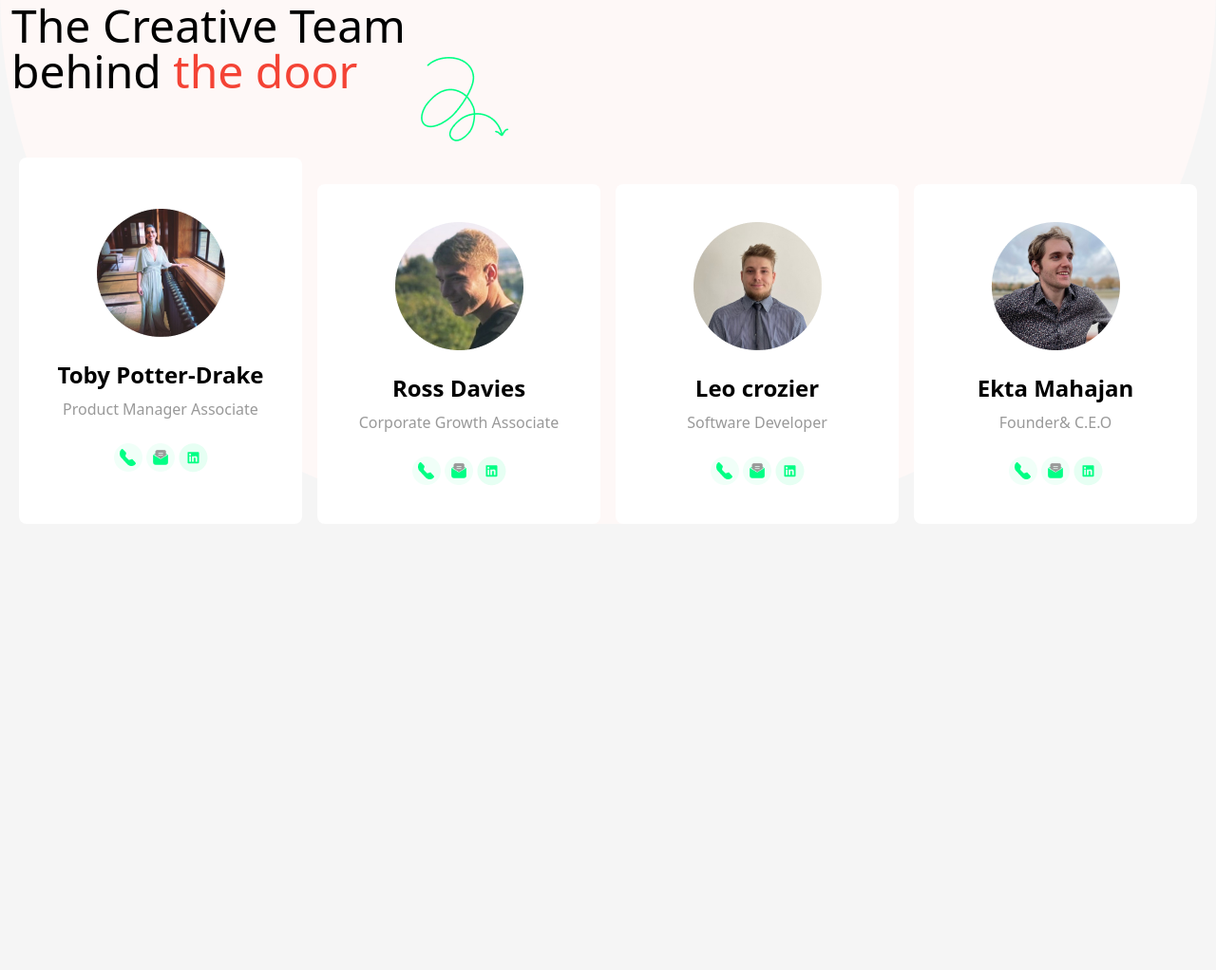
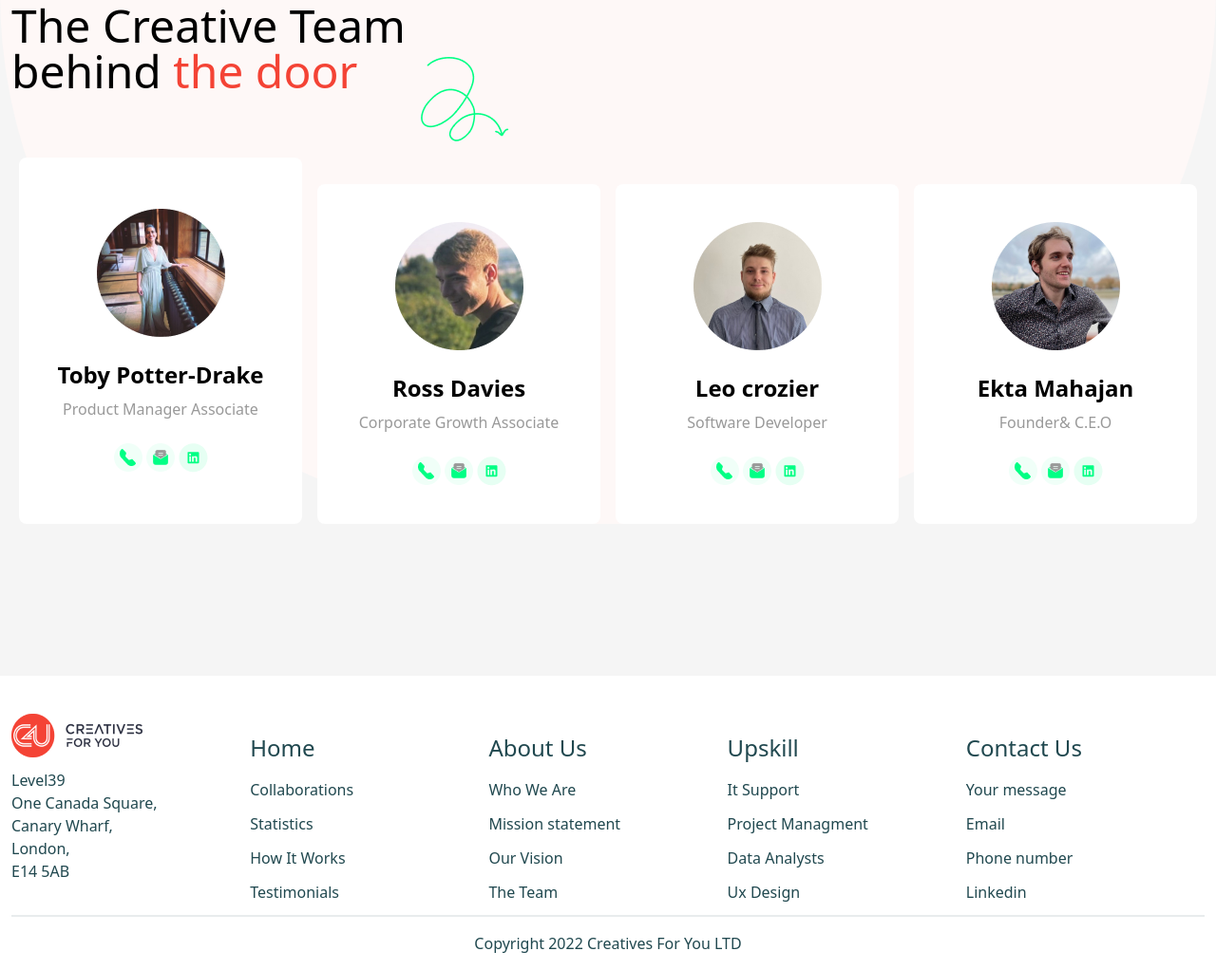
Before and after one commit to Jonayed-nasir/tailwind-assignment-2, a website built with Vite: page index.html in a window 1280 px wide. Shown: the part 3194-4216 px from the top of the page at 95% size. Before the commit the page ends 3746 px from the top, so only its background shows below. Built offline with nearby package versions, Linux system fonts and the light colour scheme.

Commit message:
footer section

```diff
--- a/index.html
+++ b/index.html
@@ -10,7 +10,6 @@
 </head>
 
 <body class="bg-[#f5f5f5]">
-
     <!-- ==NavBar========================= -->
     <header class="header">
         <nav class="nav">
@@ -258,7 +257,64 @@
         </section>
     </section>
 
+    <!-- footer section -->
+    <footer class="bg-white  px-3 pt-10 mt-10 md:mt-40">
+        <div class="footer-main">
+            <div class=" ">
+                <img src="image/logo.png" class="w-fit" alt="">
+                <p class="text-[#20484F] pt-3 ">
+                    Level39 <br>
+                    One Canada Square, <br>
+                    Canary Wharf, <br>
+                    London, <br>
+                    E14 5AB <br>
+                </p>
+            </div>
+            <div class="">
+                <h3 class="text-[#20484F] pb-4 text-2xl ">Home</h3>
+                <ul class="space-y-3 text-[#20484F]">
+                    <li><a href="#">Collaborations</a></li>
+                    <li><a href="#">Statistics</a></li>
+                    <li><a href="#">How It Works </a></li>
+                    <li><a href="#">Testimonials </a></li>
+                </ul>
+            </div>
 
+            <div class="">
+                <h3 class="text-[#20484F] pb-4 text-2xl">About Us</h3>
+                <ul class="space-y-3 text-[#20484F]">
+                    <li><a href="#">Who We Are</a></li>
+                    <li><a href="#">Mission statement </a></li>
+                    <li><a href="#">Our Vision </a></li>
+                    <li><a href="#">The Team </a></li>
+                </ul>
+            </div>
+
+            <div class="">
+                <h3 class="text-[#20484F] pb-4 text-2xl ">Upskill</h3>
+                <ul class="space-y-3 text-[#20484F]">
+                    <li><a href="#">It Support </a></li>
+                    <li><a href="#">Project Managment </a></li>
+                    <li><a href="#">Data Analysts</a></li>
+                    <li><a href="#">Ux Design </a></li>
+                </ul>
+            </div>
+
+            <div class="">
+                <h3 class="text-[#20484F] pb-4 text-2xl">Contact Us </h3>
+                <ul class="space-y-3 text-[#20484F]">
+                    <li><a href="#">Your message </a></li>
+                    <li><a href="#">Email </a></li>
+                    <li><a href="#">Phone number </a></li>
+                    <li><a href="#">Linkedin</a></li>
+                </ul>
+            </div>
+        </div>
+        <!-- footer bottom -->
+        <div class="py-4 border-t-2 border-[#20484F1A]">
+            <p class="text-[#20484F] text-center ">Copyright 2022 Creatives For You LTD</p>
+        </div>
+    </footer>
 </body>
 
 </html>
--- a/main.css
+++ b/main.css
@@ -94,4 +94,8 @@
     .creative-span {
         @apply col-span-12 md:col-span-6 lg:col-span-3 z-30 bg-white rounded-lg flex flex-col justify-center items-center py-10 text-center space-y-6 transition-all hover:scale-105 duration-300 cursor-pointer;
     }
+
+    .footer-main {
+        @apply container grid md:grid-cols-5 grid-cols-2 mx-auto space-y-5 mb-3;
+    }
 }
```
